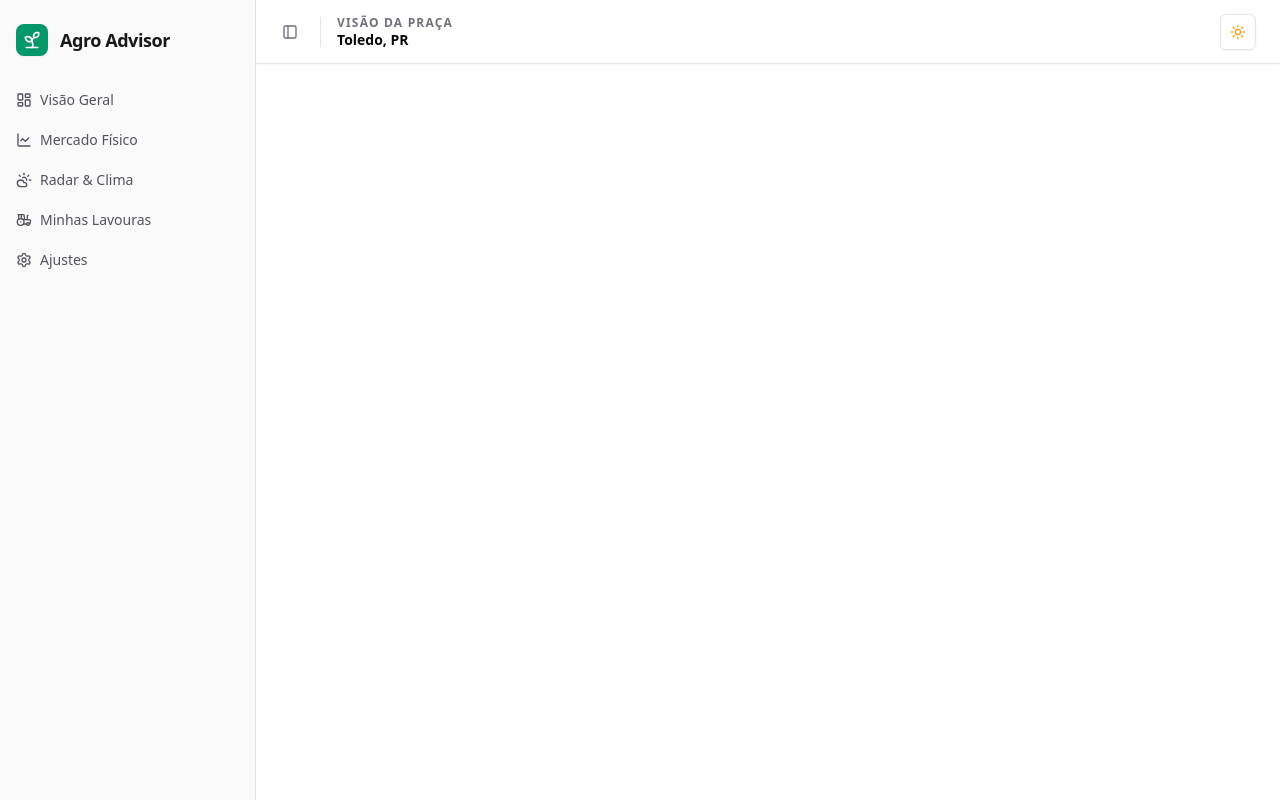
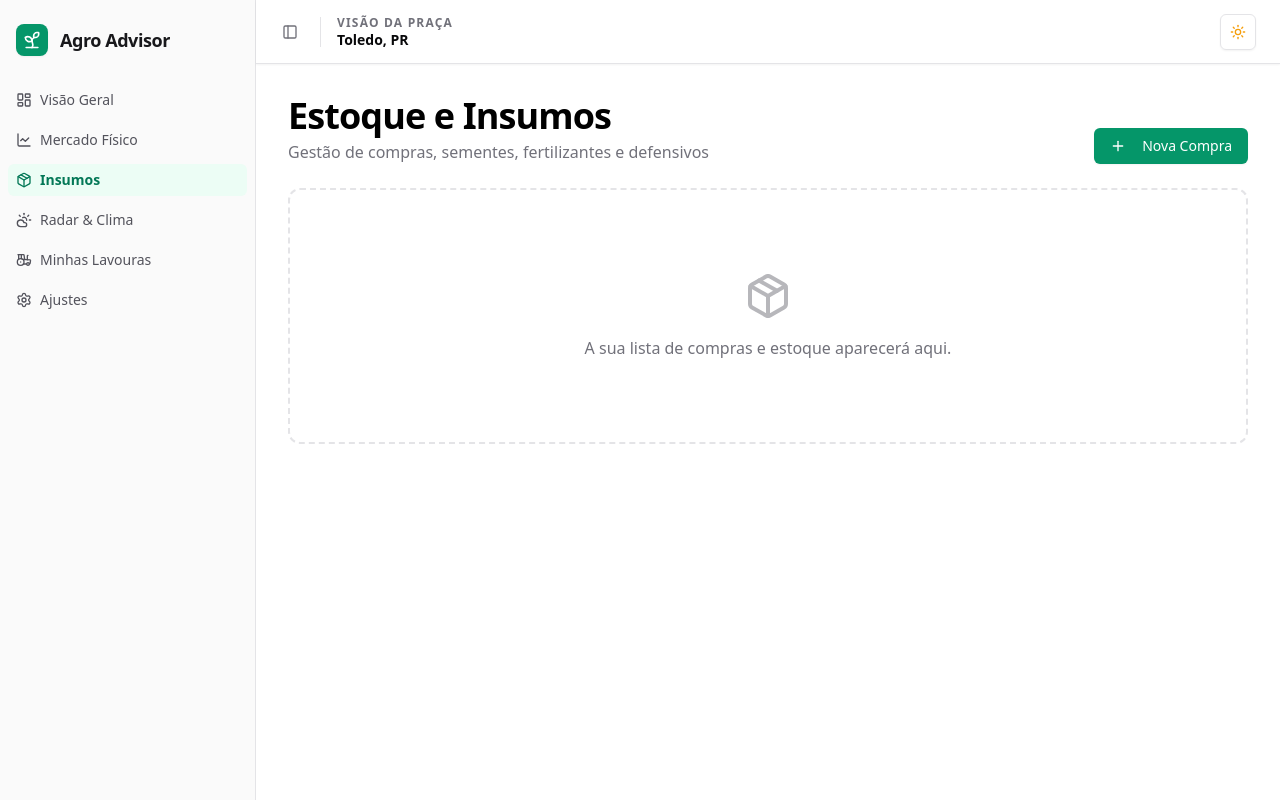
Before and after one commit to venidobler/agro-advisor, a React (Vite) app in the folder frontend/: page /insumos in a window 1280 px wide. Built offline with nearby package versions, Linux system fonts and the light colour scheme.

Commit message:
feat(frontend): create Insumos page layout and add to sidebar navigation

```diff
--- a/frontend/src/App.jsx
+++ b/frontend/src/App.jsx
@@ -9,6 +9,7 @@ import { BrowserRouter as Router, Routes, Route } from "react-router-dom"
 // Importando as nossas Páginas Separadas!
 import Dashboard from "./pages/Dashboard"
 import Lavouras from "./pages/Lavouras"
+import Insumos from "./pages/Insumos"
 
 export function ModeToggle() {
   const { theme, setTheme } = useTheme()
@@ -55,6 +56,7 @@ function MainLayout() {
         <Routes>
           <Route path="/" element={<Dashboard />} />
           <Route path="/lavouras" element={<Lavouras />} />
+          <Route path="/insumos" element={<Insumos />} />
         </Routes>
 
       </SidebarInset>
--- a/frontend/src/components/app-sidebar.jsx
+++ b/frontend/src/components/app-sidebar.jsx
@@ -15,13 +15,13 @@ import {
   TooltipProvider,
   TooltipTrigger,
 } from "@/components/ui/tooltip"
-import { LayoutDashboard, CloudSun, Tractor, LineChart, Settings, Sprout } from "lucide-react"
-import { Link, useLocation } from "react-router-dom" // <-- Importamos o roteador aqui!
+import { LayoutDashboard, CloudSun, Tractor, LineChart, Settings, Sprout, Package } from "lucide-react"
+import { Link, useLocation } from "react-router-dom"
 
-// Ajustamos as URLs para os caminhos reais
 const items = [
   { title: "Visão Geral", url: "/", icon: LayoutDashboard },
   { title: "Mercado Físico", url: "/mercado", icon: LineChart },
+  { title: "Insumos", url: "/insumos", icon: Package },
   { title: "Radar & Clima", url: "/clima", icon: CloudSun },
   { title: "Minhas Lavouras", url: "/lavouras", icon: Tractor },
   { title: "Ajustes", url: "/ajustes", icon: Settings },
@@ -62,14 +62,12 @@ export function AppSidebar() {
                       <Tooltip>
                         <TooltipTrigger asChild>
                           <SidebarMenuButton
-                             asChild
-                             className={`mt-1 justify-start overflow-hidden transition-colors ${
-                               isActive
-                                ? "bg-emerald-50 dark:bg-emerald-950/40 text-emerald-700 dark:text-emerald-400 font-semibold"
-                                : "text-zinc-600 dark:text-zinc-400 hover:bg-emerald-50 dark:hover:bg-emerald-950/30 hover:text-emerald-700 dark:hover:text-emerald-400"
-                             }`}
+                            asChild
+                            className={`mt-1 justify-start overflow-hidden transition-colors ${isActive
+                              ? "bg-emerald-50 dark:bg-emerald-950/40 text-emerald-700 dark:text-emerald-400 font-semibold"
+                              : "text-zinc-600 dark:text-zinc-400 hover:bg-emerald-50 dark:hover:bg-emerald-950/30 hover:text-emerald-700 dark:hover:text-emerald-400"
+                              }`}
                           >
-                            {/* Trocamos a tag <a> por <Link to={...}> */}
                             <Link to={item.url} className="flex items-center gap-2">
                               <item.icon className="w-5 h-5 shrink-0" />
                               <span className="whitespace-nowrap truncate">{item.title}</span>
--- /dev/null
+++ b/frontend/src/pages/Insumos.jsx
@@ -0,0 +1,29 @@
+import { Package, Plus } from "lucide-react"
+import { Button } from "@/components/ui/button"
+
+export default function Insumos() {
+  return (
+    <div className="p-6 md:p-8 w-full max-w-7xl mx-auto space-y-6 animate-in fade-in slide-in-from-bottom-4 duration-500">
+
+      {/* Cabeçalho */}
+      <div className="flex flex-col sm:flex-row justify-between items-start sm:items-end gap-4 mb-6">
+        <div>
+          <h1 className="text-4xl font-extrabold tracking-tight transition-colors">Estoque e Insumos</h1>
+          <p className="text-muted-foreground mt-1 transition-colors">Gestão de compras, sementes, fertilizantes e defensivos</p>
+        </div>
+
+        <Button className="bg-emerald-600 hover:bg-emerald-700 text-white shadow-sm transition-all">
+          <Plus className="w-4 h-4 mr-2" />
+          Nova Compra
+        </Button>
+      </div>
+
+      {/* Área de Trabalho (Placeholder) */}
+      <div className="flex flex-col justify-center items-center h-64 text-muted-foreground border-2 border-dashed border-border rounded-xl bg-card/50">
+        <Package className="w-12 h-12 mb-4 opacity-50" />
+        <p>A sua lista de compras e estoque aparecerá aqui.</p>
+      </div>
+
+    </div>
+  )
+}
```
